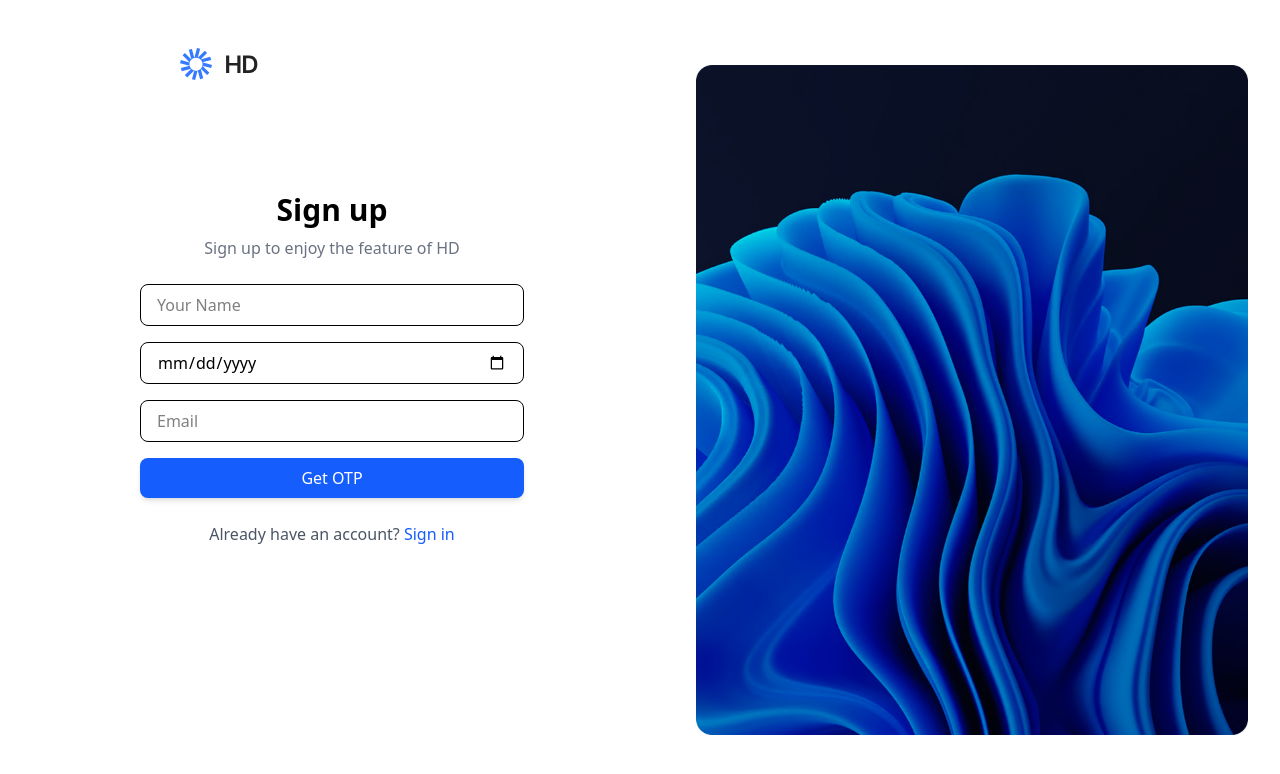
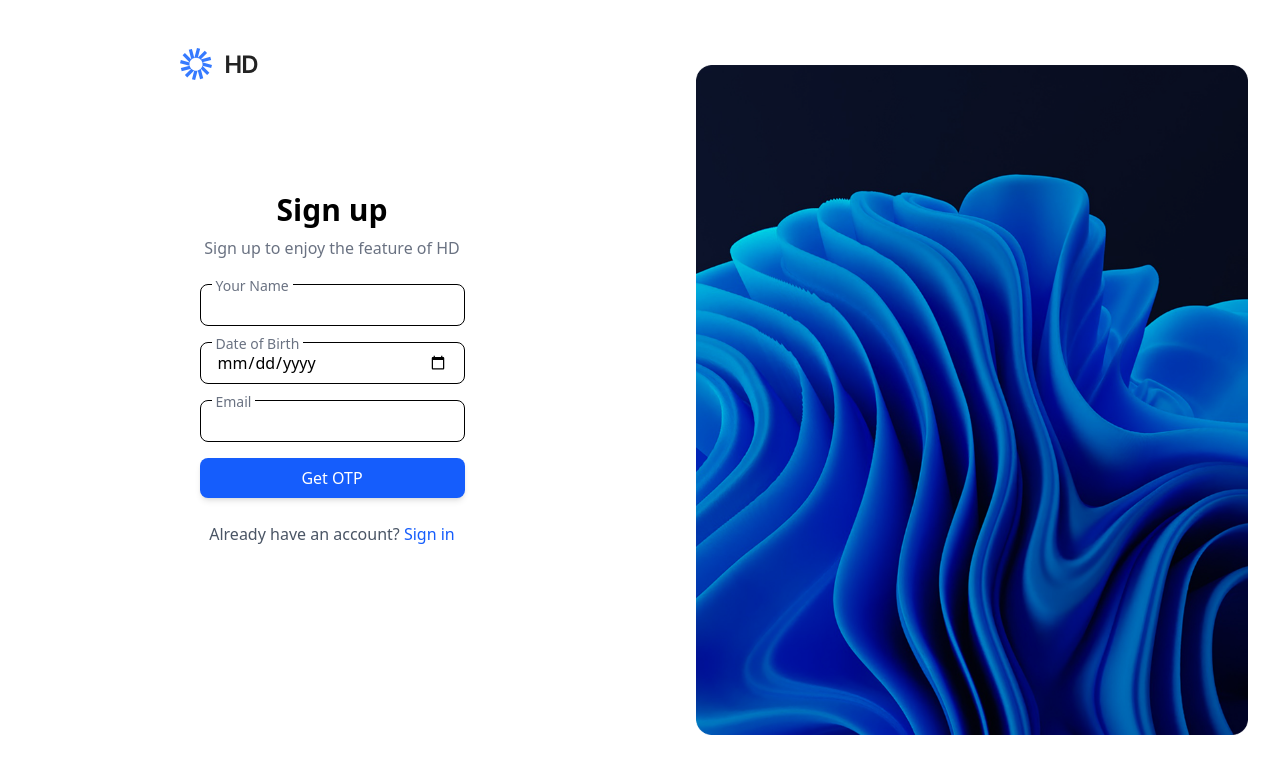
Before and after one commit to Sonu-Kumhar/notewallet-frontend, a React (Vite) app: page /register in a window 1280 px wide. Shown: the top 774 px of the page. Built offline with nearby package versions, Linux system fonts and the light colour scheme.

Commit message:
Making input fields better

```diff
--- a/src/components/Login.jsx
+++ b/src/components/Login.jsx
@@ -95,7 +95,7 @@ const Login = () => {
 
                 {/* Form */}
                 <div className="flex-1 flex  justify-center mt-20">
-                    <div className="w-full max-w-sm flex flex-col items-center">
+                    <div className="w-full max-w-xl flex flex-col items-center">
                         <h2 className="text-3xl font-bold mb-2">Sign in</h2>
                         <p className="text-gray-500 mb-6">
                             Please login to continue to your account
@@ -110,15 +110,20 @@ const Login = () => {
                         {!loginVerified && (
                             <div className="space-y-4">
                                 {/* Email Input */}
+                                <div className="relative w-full">
+                                    <label className="absolute -top-2 left-3 bg-white px-1 text-sm text-gray-500">
+                                        Email
+                                    </label>
                                     <input
                                         type="email"
-                                    placeholder="Enter your Gmail"
                                         value={email}
                                         onChange={(e) => setEmail(e.target.value)}
                                         className="w-full px-4 py-2 border rounded-lg focus:outline-none focus:ring-2 focus:ring-blue-500"
                                         required
                                         disabled={otpSent}
                                     />
+                                </div>
+
 
                                 {/* OTP Input */}
                                 {otpSent && (
--- a/src/components/Register.jsx
+++ b/src/components/Register.jsx
@@ -129,41 +129,54 @@ const Register = () => {
                             onSubmit={otpSent ? handleVerifyOTP : handleSendOtp}
                             className="space-y-4"
                         >
+                            <div className="relative w-full">
                                 {/* Name */}
+                                <label className="absolute -top-2 left-3 bg-white px-1 text-sm text-gray-500">
+                                    Your Name
+                                </label>
                                 <input
                                     type="text"
                                     name="name"
-                                placeholder="Your Name"
                                     className="w-full px-4 py-2 border rounded-lg focus:outline-none focus:ring-2 focus:ring-blue-500"
                                     value={form.name}
                                     onChange={handleChange}
                                     required
                                     disabled={otpSent}
                                 />
+                            </div>
 
+                            <div className="relative w-full mt-4">
                                 {/* DOB */}
+                                <label className="absolute -top-2 left-3 bg-white px-1 text-sm text-gray-500">
+                                    Date of Birth
+                                </label>
                                 <input
                                     type="date"
                                     name="dob"
-                                placeholder="Date of Birth"
                                     className="w-full px-4 py-2 border rounded-lg focus:outline-none focus:ring-2 focus:ring-blue-500"
                                     value={form.dob}
                                     onChange={handleChange}
                                     required
                                     disabled={otpSent}
                                 />
+                            </div>
 
+                            <div className="relative w-full mt-4">
                                 {/* Email */}
+                                <label className="absolute -top-2 left-3 bg-white px-1 text-sm text-gray-500">
+                                    Email
+                                </label>
                                 <input
                                     type="email"
                                     name="email"
-                                placeholder="Email"
                                     className="w-full px-4 py-2 border rounded-lg focus:outline-none focus:ring-2 focus:ring-blue-500"
                                     value={form.email}
                                     onChange={handleChange}
                                     required
                                     disabled={otpSent}
                                 />
+                            </div>
+
 
                             {/* OTP Field */}
                             {/* OTP Field */}
```
Lines whose indentation alone changed are shown as unchanged.
